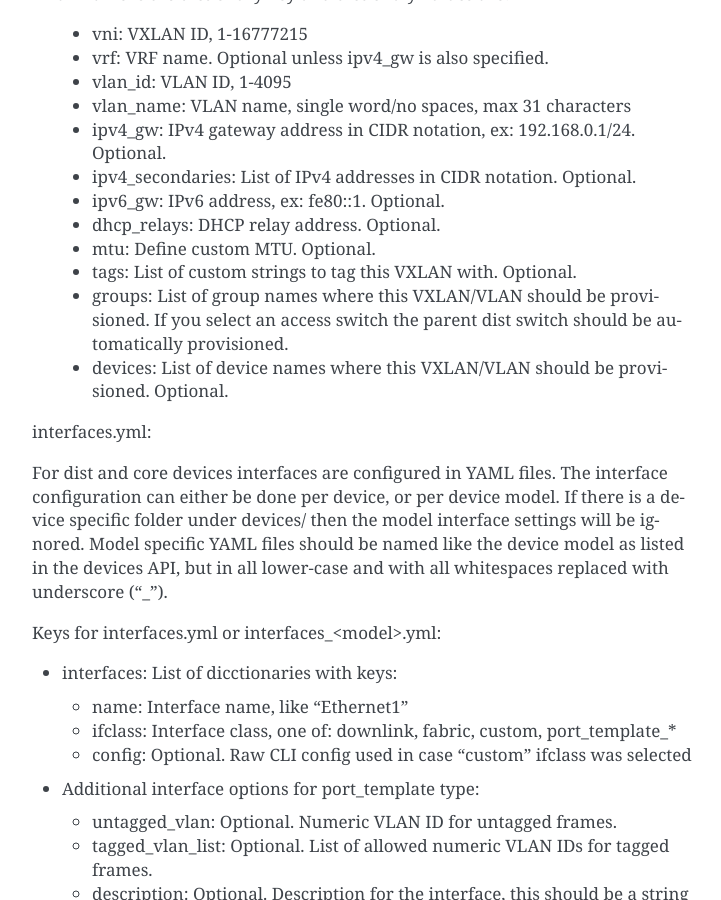
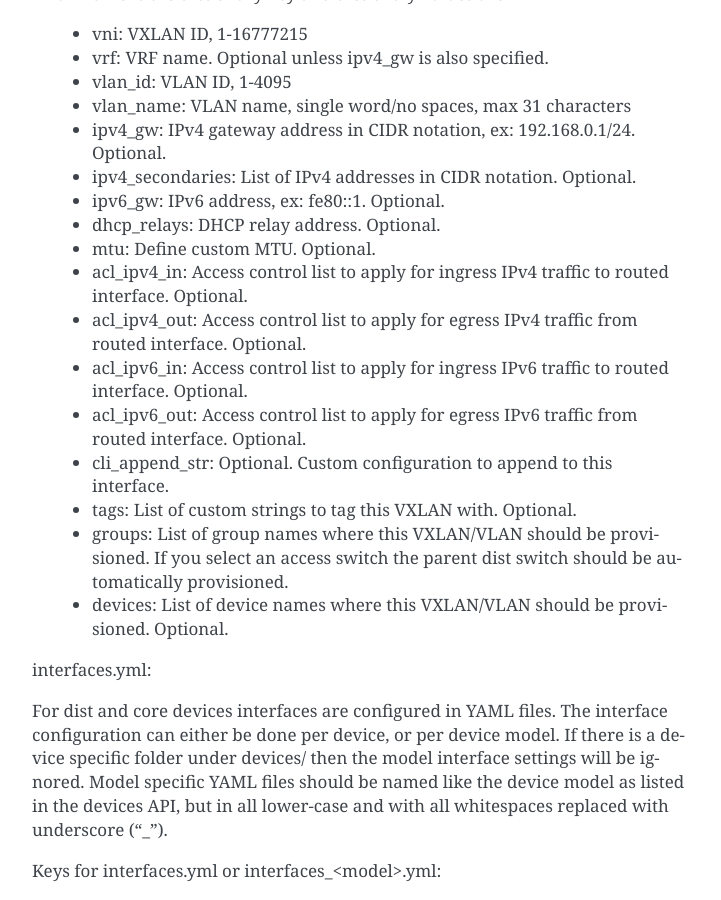
Before and after one commit to SUNET/cnaas-nms, a Sphinx documentation site: the page built from docs/reporef/index.rst, in a window 1280 px wide and 900 px high, scrolled down 5558 px. Shown: the whole window, without its empty margins (388-1109 px from the left). Built offline with Sphinx 7.4.7, drawn with Linux system fonts in a browser that asks for light colours.

Commit message:
ACL settings for vxlan interfaces, and cli_append_str.

```diff
--- a/docs/reporef/index.rst
+++ b/docs/reporef/index.rst
@@ -271,6 +271,11 @@ name is the dictionary key and dictionaly values are:
   * ipv6_gw: IPv6 address, ex: fe80::1. Optional.
   * dhcp_relays: DHCP relay address. Optional.
   * mtu: Define custom MTU. Optional.
+  * acl_ipv4_in: Access control list to apply for ingress IPv4 traffic to routed interface. Optional.
+  * acl_ipv4_out: Access control list to apply for egress IPv4 traffic from routed interface. Optional.
+  * acl_ipv6_in: Access control list to apply for ingress IPv6 traffic to routed interface. Optional.
+  * acl_ipv6_out: Access control list to apply for egress IPv6 traffic from routed interface. Optional.
+  * cli_append_str: Optional. Custom configuration to append to this interface.
   * tags: List of custom strings to tag this VXLAN with. Optional.
   * groups: List of group names where this VXLAN/VLAN should be provisioned. If you select an
     access switch the parent dist switch should be automatically provisioned.
```
Also changed, not shown: 1 other file.
